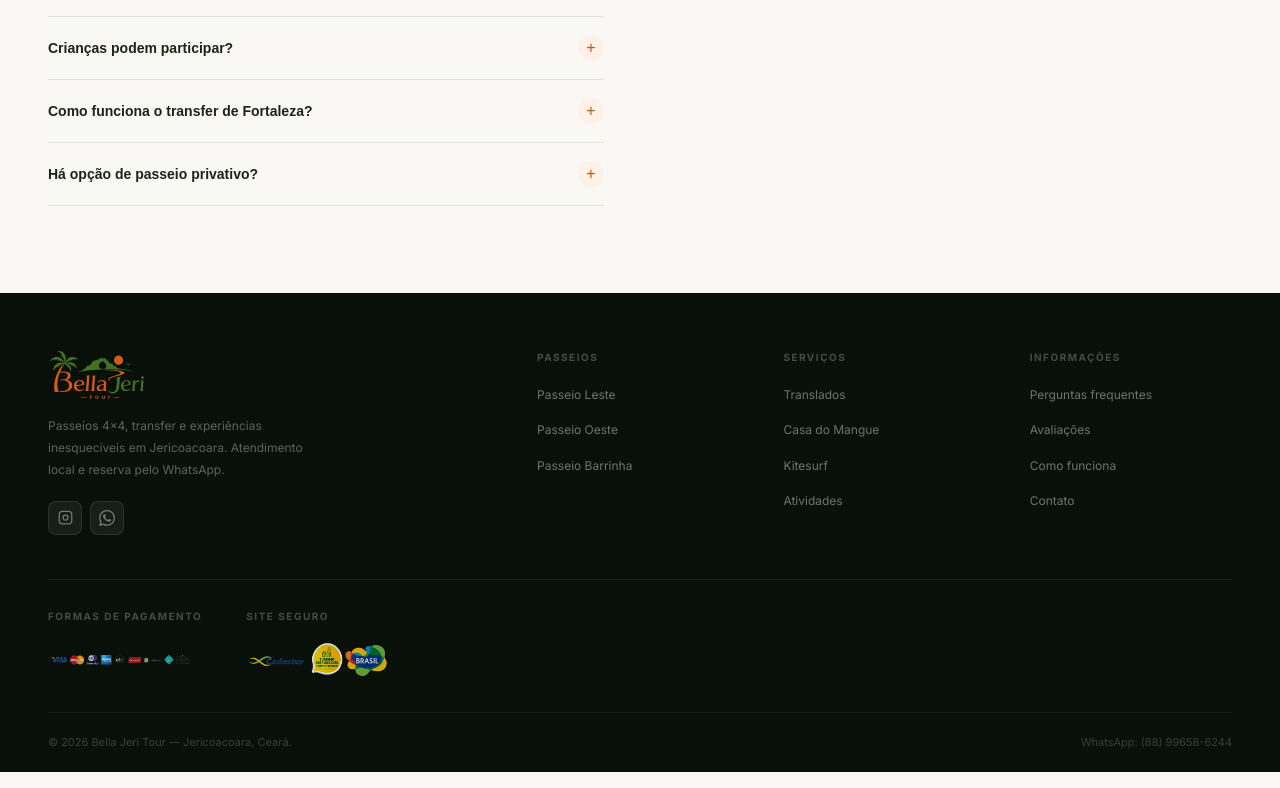
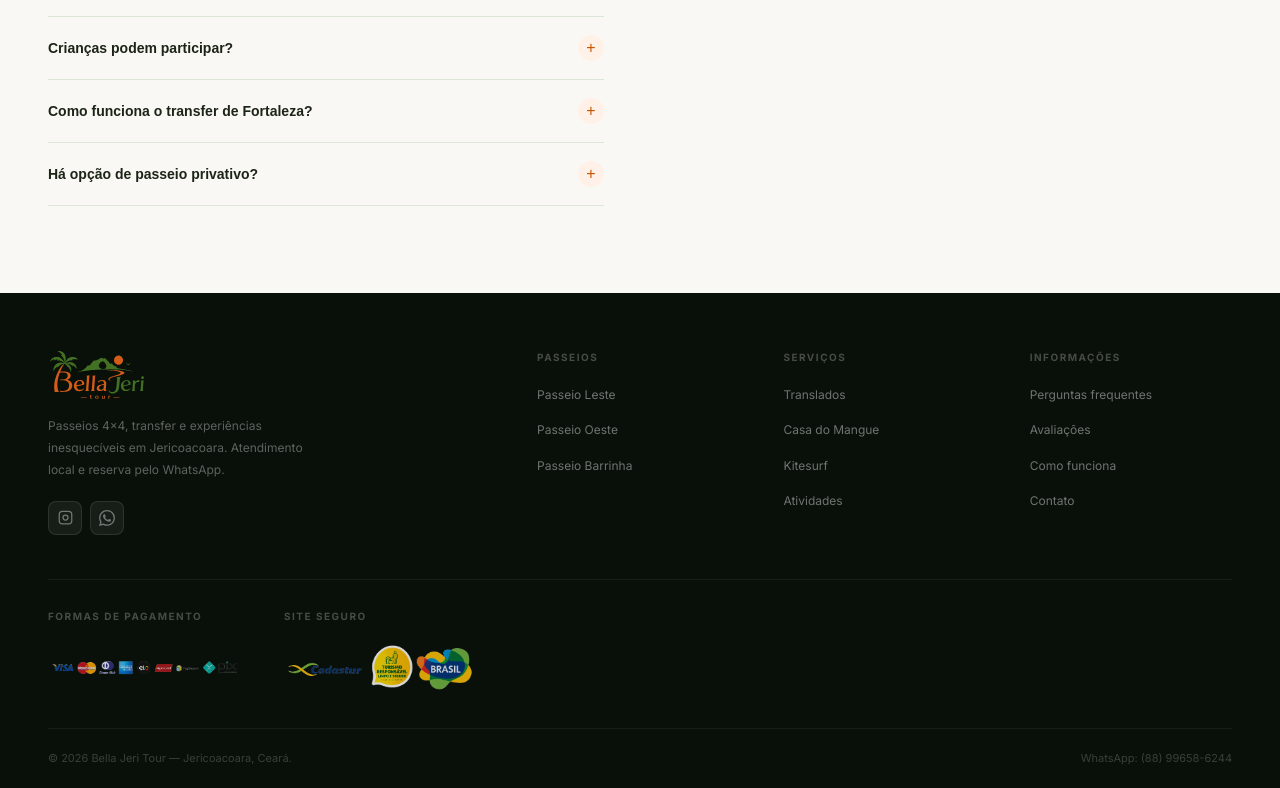
Before and after one commit to thiagosda/bellajeri_tour, a plain HTML site: page index.html in a window 1280 px wide. Shown: the part 8751-9539 px from the top of the page. Drawn offline with Linux system fonts and the light colour scheme; files whose address does not match are found by name.

Commit message:
Increase footer badge sizes

```diff
--- a/css/styles.css
+++ b/css/styles.css
@@ -294,9 +294,9 @@ img{display:block;max-width:100%;}a{text-decoration:none;color:inherit;}
 /* — FOOTER BADGES — */
 .f-badges{border-top:1px solid rgba(255,255,255,.06);padding-top:28px;margin-bottom:28px;display:flex;gap:44px;flex-wrap:wrap;align-items:flex-start;}
 .f-badges-section h4{font-size:10px;font-weight:700;letter-spacing:.15em;text-transform:uppercase;color:rgba(255,255,255,.25);margin-bottom:12px;}
-.f-badge-img{max-height:48px;width:auto;max-width:100%;object-fit:contain;opacity:.85;transition:opacity .3s;}
+.f-badge-img{max-height:64px;width:auto;max-width:100%;object-fit:contain;opacity:.85;transition:opacity .3s;}
 .f-badge-img:hover{opacity:1;}
-@media(max-width:640px){.f-badges{flex-direction:column;gap:24px;}.f-badge-img{max-height:40px;}}
+@media(max-width:640px){.f-badges{flex-direction:column;gap:24px;}.f-badge-img{max-height:52px;}}
 
 /* â”€â”€ FLOAT WA â”€â”€ */
 .f-wa{position:fixed;bottom:24px;right:24px;z-index:400;width:54px;height:54px;border-radius:50%;background:#25d366;color:#fff;display:flex;align-items:center;justify-content:center;box-shadow:0 6px 28px rgba(37,211,102,.38);transition:all .3s;animation:waPulse 3s ease-in-out infinite;}
```
